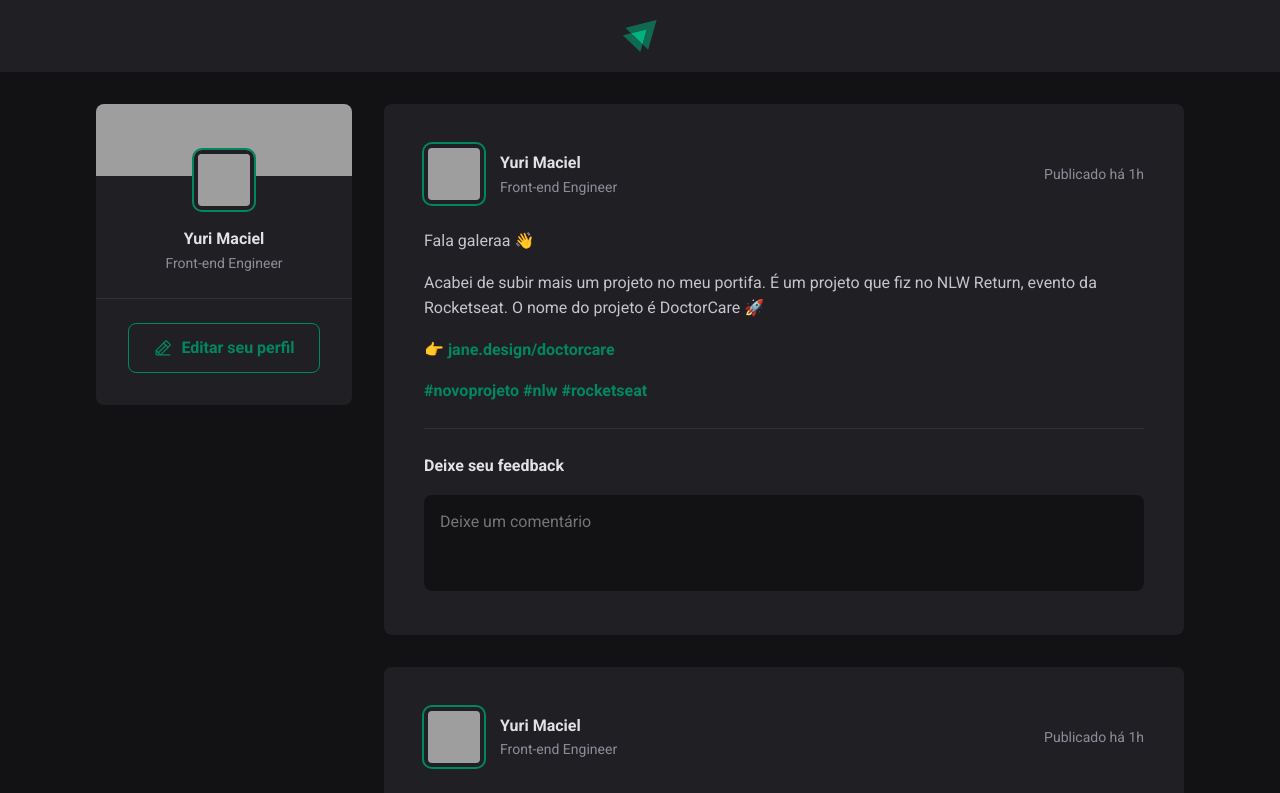
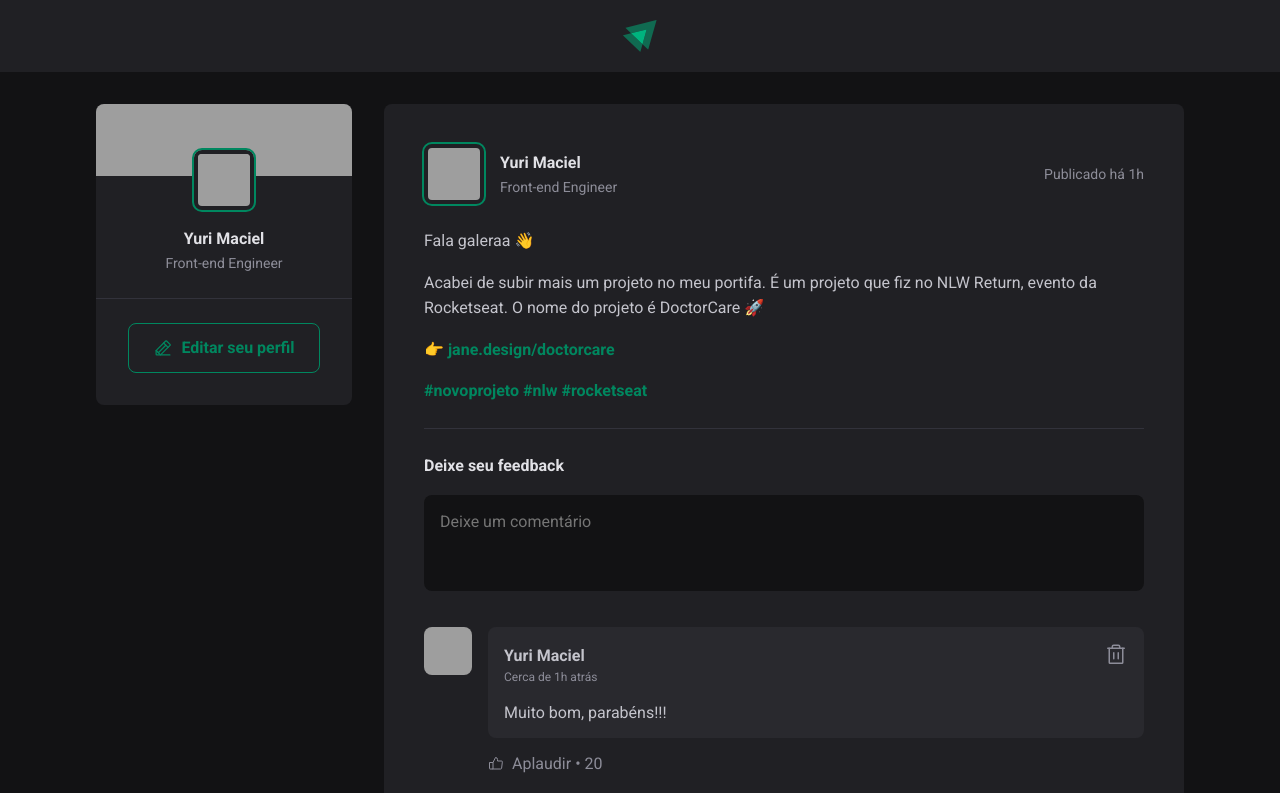
Before and after one commit to o-yurimaciel/ignite-feed, a React (Vite) app: page / in a window 1280 px wide. Shown: the top 793 px of the page. Built offline with nearby package versions, Linux system fonts and the light colour scheme; grey boxes are pictures that could not be loaded.

Commit message:
add comment component and style

```diff
--- /dev/null
+++ b/src/components/Comment.jsx
@@ -0,0 +1,32 @@
+import { ThumbsUp, Trash } from 'phosphor-react'
+import styles from './Comment.module.css'
+
+export function Comment() {
+    return (
+        <div className={styles.comment}>
+            <img
+            className={styles.avatar}
+            src="https://images.unsplash.com/photo-1633356122102-3fe601e05bd2?auto=format&fit=crop&q=50&w=500&ixlib=rb-4.0.3&ixid=M3wxMjA3fDB8MHxwaG90by1wYWdlfHx8fGVufDB8fHx8fA%3D%3D" alt="" />
+            <div className={styles.commentBox}>
+                <div className={styles.commentContent}>
+                    <header>
+                        <div className={styles.authorAndTime}>
+                            <strong>Yuri Maciel</strong>
+                            <time title='29 de Outubro a 12:39' dateTime='2023-10-29 12:39:00'>Cerca de 1h atrás</time>
+                        </div>
+                        <button title='Deletar comentário'>
+                            <Trash size={24} />
+                        </button>
+                    </header>
+                    <p>Muito bom, parabéns!!!</p>
+                </div>
+                <footer>
+                    <button>
+                        <ThumbsUp />
+                        Aplaudir <span>20</span>
+                    </button>
+                </footer>
+            </div>
+        </div>
+    )
+}
--- /dev/null
+++ b/src/components/Comment.module.css
@@ -0,0 +1,88 @@
+.comment {
+    margin-top: 1.5rem;
+    display: flex;
+    gap: 1rem;
+}
+
+.comment > img {
+    width: 3rem;
+    height: 3rem;
+    border-radius: 8px;
+}
+
+.commentBox {
+    flex: 1;
+}
+
+.commentContent {
+    background: var(--gray-700);
+    border-radius: 8px;
+    padding: 1rem;
+}
+
+.commentContent header {
+    display: flex;
+    align-items: flex-start;
+    justify-content: space-between;
+}
+
+.authorAndTime {
+    display: flex;
+    flex-direction: column;
+}
+
+.authorAndTime strong {
+    font-size: 0.875rej;
+    line-height: 1.6;
+}
+
+.authorAndTime time {
+    font-size: 0.75rem;
+    line-height: 1.6;
+    color: var(--gray-400);
+}
+
+.commentContent header button {
+    background: transparent;
+    border: 0;
+    color: var(--gray-400);
+    cursor: pointer;
+    line-height: 0;
+    border-radius: 2px;
+}
+
+.commentContent header button:hover {
+    color: var(--red-500);
+}
+
+.commentContent p {
+    margin-top: 1rem;
+    color: var(--gray-300);
+}
+
+.commentBox footer {
+    margin-top: 1rem;
+}
+
+.commentBox footer button {
+    background: transparent;
+    border: 0;
+    color: var(--gray-400);
+    cursor: pointer;
+    display: flex;
+    align-items: center;
+    border-radius: 2px;
+}
+
+.commentBox footer button:hover {
+    color: var(--green-300);
+}
+
+.commentBox footer button svg {
+    margin-right: 0.5rem;
+}
+
+.commentBox footer button span::before {
+    content: "\2022";
+    padding: 0 0.25rem;
+}
--- a/src/components/Post.jsx
+++ b/src/components/Post.jsx
@@ -1,4 +1,5 @@
 import styles from './Post.module.css'
+import { Comment } from './Comment'
 
 export function Post () {
     return (
@@ -38,6 +39,12 @@
                     <button type='submit'>Publicar</button>
                 </footer>
             </form>
+
+            <div className={styles.commentList}>
+                <Comment />
+                <Comment />
+                <Comment />
+            </div>
         </article>
     )
 }
--- a/src/components/Post.module.css
+++ b/src/components/Post.module.css
@@ -120,3 +120,7 @@
 .commentForm button[type=submit]:hover {
     background: var(--green-300);
 }
+
+.commentList {
+    margin-top: 2rem;
+}
--- a/src/global.css
+++ b/src/global.css
@@ -9,6 +9,7 @@
     --gray-900: #121214;
     --green-300: #00b37e;
     --green-500: #00875f;
+    --red-500: #f75a68;
 }
 
 :focus {
```
